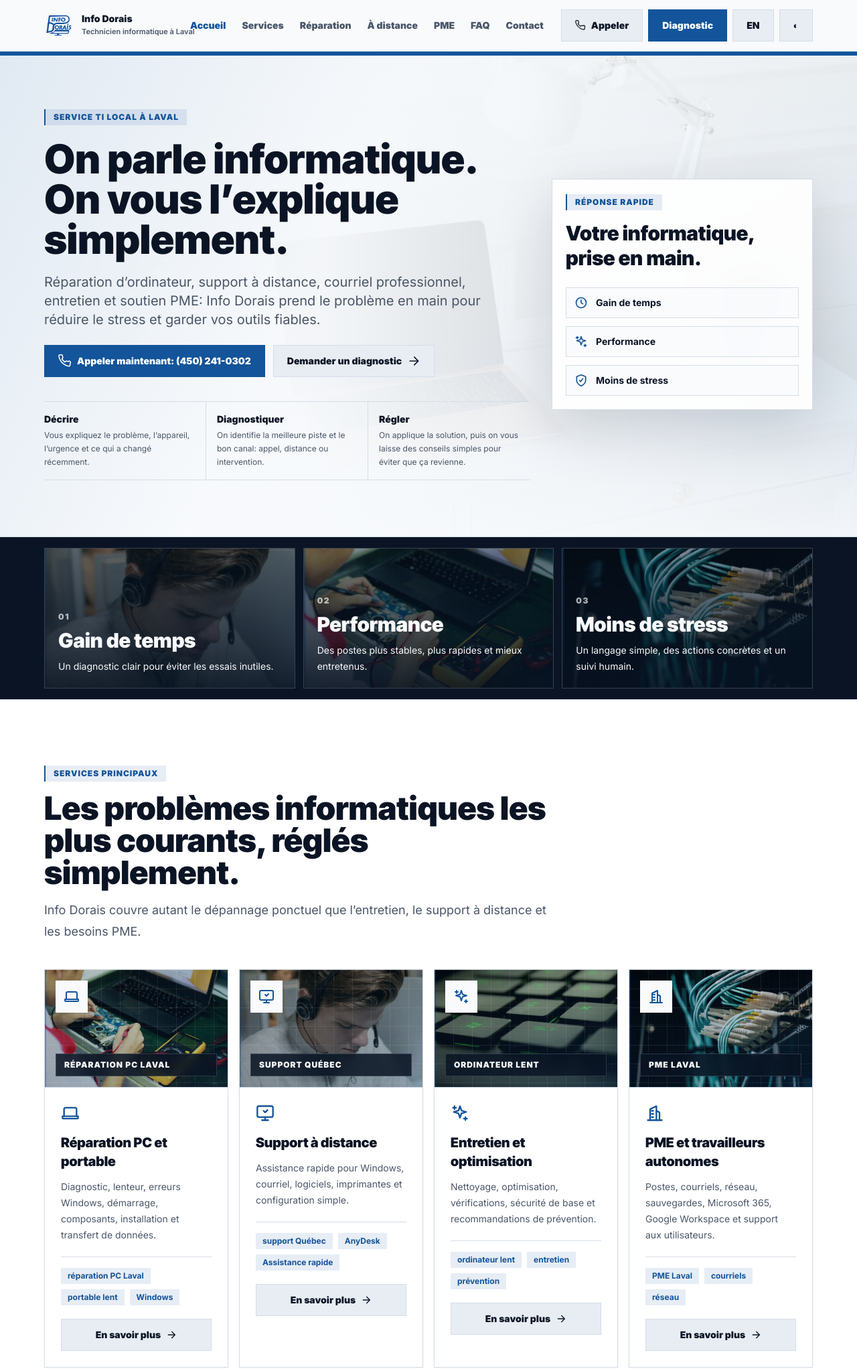
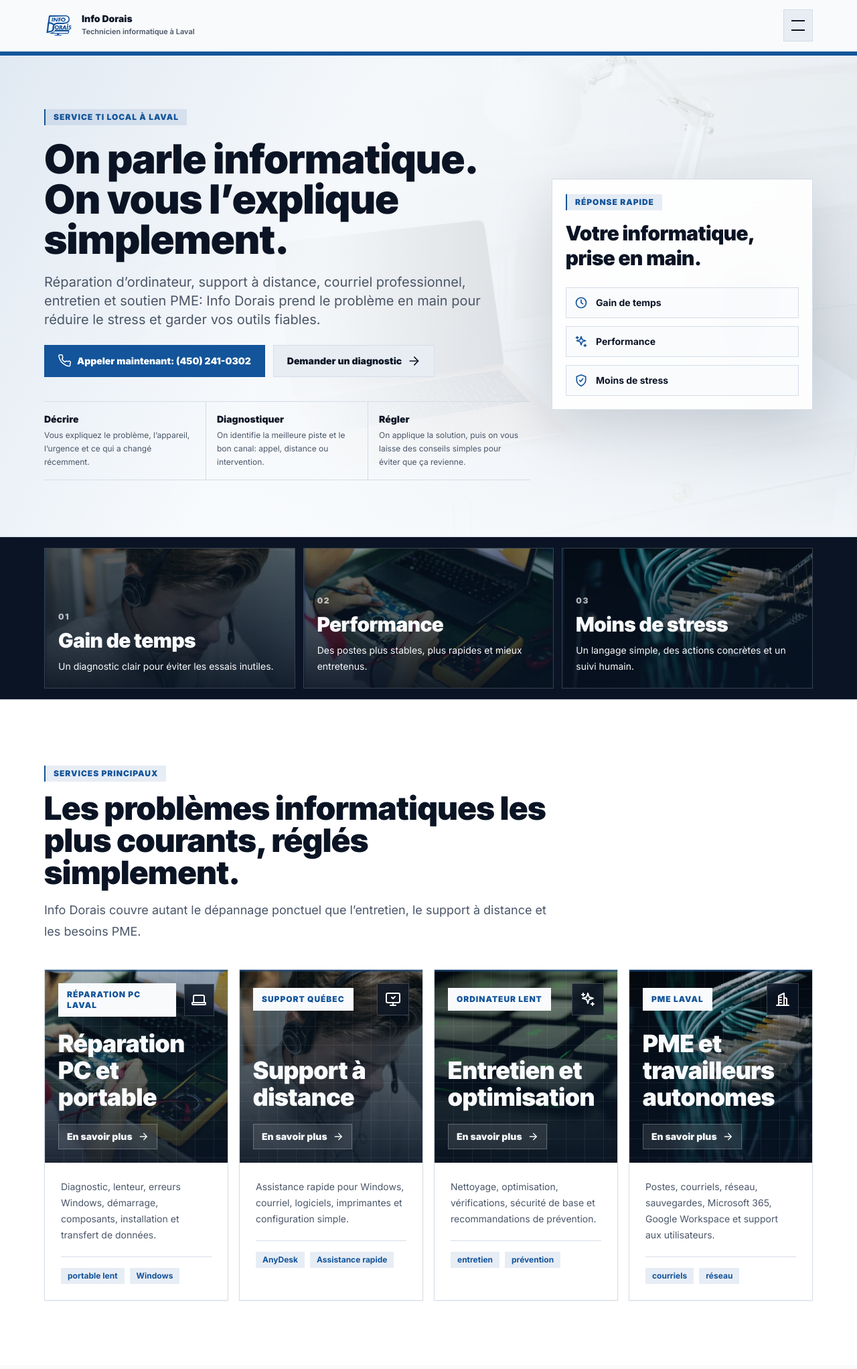
Before and after one commit to MaxSuperTech/info-dorais-next, an Astro site: page / in a window 1280 px wide. Shown: the top 2044 px of the page at 67% size. Built offline with nearby package versions, Linux system fonts and the light colour scheme; Astro itself is replaced by a stand-in of ours.

Commit message:
Fix service nav layout and image-forward cards

```diff
--- a/src/components/Header.astro
+++ b/src/components/Header.astro
@@ -19,19 +19,19 @@ const lang = otherLocale(locale);
       </span>
     </a>
 
-    <button id="menu-toggle" class="btn btn-secondary size-11 p-0 xl:hidden" type="button" aria-expanded="false" aria-controls="site-menu">
+    <button id="menu-toggle" class="btn btn-secondary size-11 p-0 min-[1380px]:hidden" type="button" aria-expanded="false" aria-controls="site-menu">
       <span class="sr-only">{t.menu}</span>
       <span class="menu-icon block h-4 w-5 border-y-2 border-current transition"></span>
     </button>
 
-    <div id="site-menu" class="menu-panel absolute left-0 right-0 top-[76px] hidden border-b border-border bg-background p-4 shadow-premium xl:static xl:flex xl:items-center xl:border-0 xl:bg-transparent xl:p-0 xl:shadow-none">
-      <nav class="grid gap-1 xl:flex xl:items-center xl:gap-1" aria-label={locale === "fr" ? "Navigation principale" : "Main navigation"}>
+    <div id="site-menu" class="menu-panel absolute left-0 right-0 top-[76px] hidden border-b border-border bg-background p-4 shadow-premium min-[1380px]:static min-[1380px]:flex min-[1380px]:items-center min-[1380px]:border-0 min-[1380px]:bg-transparent min-[1380px]:p-0 min-[1380px]:shadow-none">
+      <nav class="grid gap-1 min-[1380px]:flex min-[1380px]:items-center min-[1380px]:gap-1" aria-label={locale === "fr" ? "Navigation principale" : "Main navigation"}>
         {nav[locale].map((item) => (
           <a
             href={paths[item.key][locale]}
             class:list={[
-              "link-underline flex min-h-11 items-center whitespace-nowrap border-l-2 border-transparent px-3 py-2 text-sm font-black text-muted-foreground transition hover:text-foreground xl:min-h-0 xl:border-l-0 xl:px-2.5 xl:py-6",
-              item.key === pageKey && "border-primary bg-accent text-primary xl:bg-transparent",
+              "link-underline flex min-h-11 items-center whitespace-nowrap border-l-2 border-transparent px-3 py-2 text-sm font-black text-muted-foreground transition hover:text-foreground min-[1380px]:min-h-0 min-[1380px]:border-l-0 min-[1380px]:px-2.5 min-[1380px]:py-6",
+              item.key === pageKey && "border-primary bg-accent text-primary min-[1380px]:bg-transparent",
             ]}
             aria-current={item.key === pageKey ? "page" : undefined}
           >
@@ -40,12 +40,12 @@ const lang = otherLocale(locale);
         ))}
       </nav>
 
-      <div class="mt-4 grid grid-cols-2 gap-2 xl:ml-4 xl:mt-0 xl:flex xl:items-center">
-        <a class="btn btn-secondary col-span-2 xl:col-span-1" href={brand.phoneHref}>
+      <div class="mt-4 grid grid-cols-2 gap-2 min-[1380px]:ml-4 min-[1380px]:mt-0 min-[1380px]:flex min-[1380px]:items-center">
+        <a class="btn btn-secondary col-span-2 min-[1380px]:col-span-1" href={brand.phoneHref}>
           <Icon name="phone" class="size-4" />
           {locale === "fr" ? "Appeler" : "Call"}
         </a>
-        <a class="btn btn-primary col-span-2 xl:col-span-1" href={`${paths.contact[locale]}#diagnostic`}>
+        <a class="btn btn-primary col-span-2 min-[1380px]:col-span-1" href={`${paths.contact[locale]}#diagnostic`}>
           {locale === "fr" ? "Diagnostic" : "Diagnostic"}
         </a>
         <a class="btn btn-secondary" href={paths[pageKey][lang]} hreflang={lang === "fr" ? "fr-CA" : "en-CA"}>
--- a/src/components/ServiceCard.astro
+++ b/src/components/ServiceCard.astro
@@ -6,27 +6,35 @@ const { service, locale } = Astro.props as { service: ServiceCard; locale: Local
 ---
 
 <article class="card card-hover group overflow-hidden">
-  <div class="relative h-44 overflow-hidden border-b border-border bg-foreground">
-    <img src={service.image} alt={service.title} loading="lazy" width="800" height="600" class="h-full w-full object-cover opacity-85 saturate-[.92] transition duration-300 group-hover:scale-[1.035] group-hover:opacity-100" />
-    <div class="absolute inset-0 bg-gradient-to-tr from-foreground/88 via-foreground/30 to-primary/10"></div>
-    <div class="visual-grid visual-scan absolute inset-0 opacity-55"></div>
-    <div class="absolute left-4 top-4 flex size-12 items-center justify-center border border-background/20 bg-background text-primary shadow-line">
-      <Icon name={service.icon} class="size-6" />
+  <a class="block focus:outline-none focus:ring-2 focus:ring-primary/40" href={service.href} aria-label={service.title}>
+    <div class="relative min-h-72 overflow-hidden bg-foreground">
+      <img src={service.image} alt="" aria-hidden="true" loading="lazy" width="900" height="700" class="absolute inset-0 h-full w-full object-cover opacity-78 saturate-[.9] transition duration-300 group-hover:scale-[1.04] group-hover:opacity-95" />
+      <div class="absolute inset-0 bg-[linear-gradient(180deg,rgba(7,17,31,.18),rgba(7,17,31,.88))]"></div>
+      <div class="visual-grid visual-scan absolute inset-0 opacity-45"></div>
+      <div class="relative flex min-h-72 flex-col justify-between p-5 text-background">
+        <div class="flex items-center justify-between gap-3">
+          <span class="border border-background/20 bg-background px-3 py-2 text-xs font-black uppercase tracking-[0.08em] text-primary">
+            {service.tags[0]}
+          </span>
+          <span class="flex size-12 items-center justify-center border border-background/20 bg-foreground/80 backdrop-blur">
+            <Icon name={service.icon} class="size-6" />
+          </span>
+        </div>
+        <div>
+          <h3 class="font-heading text-3xl font-black leading-none sm:text-4xl">{service.title}</h3>
+          <div class="mt-5 inline-flex items-center gap-2 border border-background/25 bg-background/10 px-3 py-2 text-sm font-black backdrop-blur">
+            {locale === "en" ? "Learn more" : "En savoir plus"}
+            <Icon name="arrow" class="size-4 transition group-hover:translate-x-1" />
+          </div>
+        </div>
+      </div>
     </div>
-    <div class="absolute bottom-4 left-4 right-4 border border-background/15 bg-foreground/85 px-3 py-2 text-xs font-black uppercase tracking-[0.08em] text-background backdrop-blur">
-      {service.tags[0]}
+  </a>
+  <div class="p-6">
+    <p class="text-sm leading-6 text-muted-foreground">{service.text}</p>
+    <div class="mt-5 flex flex-wrap gap-2 border-t border-border pt-4">
+      {service.tags.slice(1).map((tag) => <span class="bg-primary/10 px-2.5 py-1 text-xs font-bold text-primary">{tag}</span>)}
+      {service.tags.length === 1 && <span class="bg-primary/10 px-2.5 py-1 text-xs font-bold text-primary">{service.tags[0]}</span>}
     </div>
   </div>
-  <div class="p-6">
-    <Icon name={service.icon} class="mb-4 size-7 text-primary" />
-    <h3 class="font-heading text-xl font-black">{service.title}</h3>
-    <p class="mt-3 text-sm leading-6 text-muted-foreground">{service.text}</p>
-    <div class="mt-5 flex flex-wrap gap-2 border-t border-border pt-4">
-      {service.tags.map((tag) => <span class="bg-primary/10 px-2.5 py-1 text-xs font-bold text-primary">{tag}</span>)}
-    </div>
-    <a class="btn btn-secondary mt-5 w-full" href={service.href}>
-      <span>{locale === "en" ? "Learn more" : "En savoir plus"}</span>
-      <Icon name="arrow" class="size-4" />
-    </a>
-  </div>
 </article>
```
